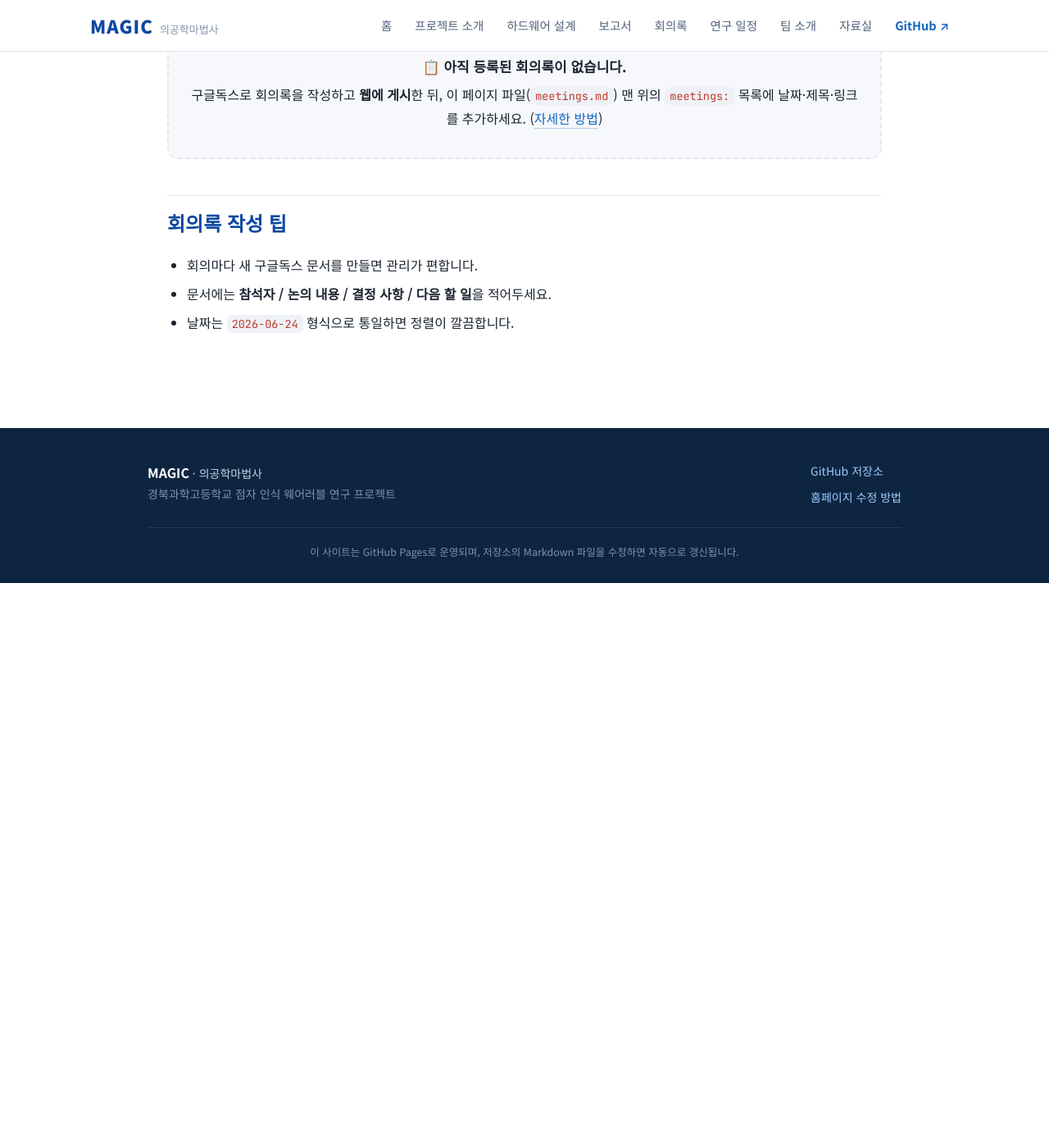
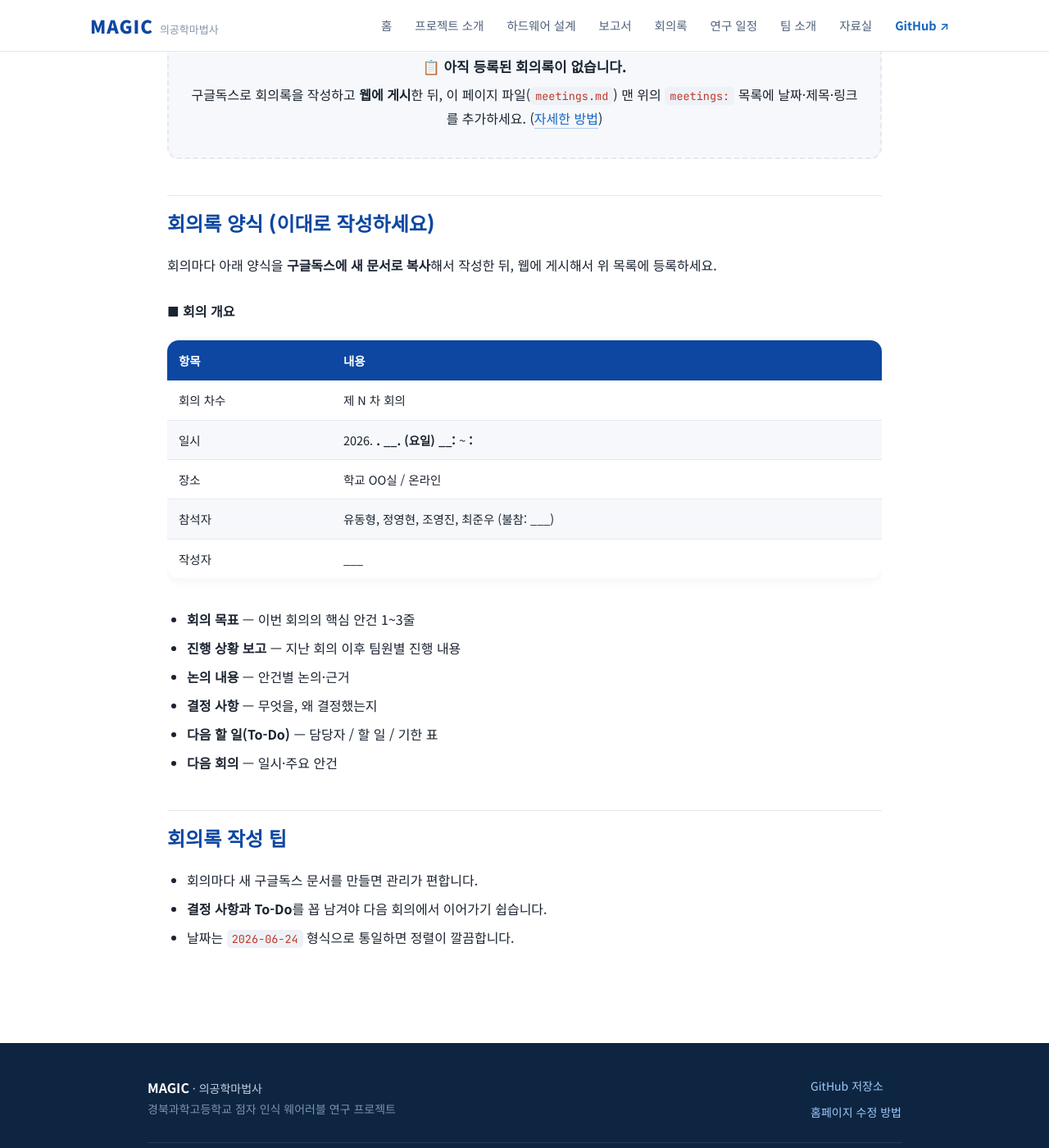
Before and after one commit to NAMU578/MAGIC, a Jekyll site: the page built from meetings.md, in a window 1280 px wide and 1400 px high, scrolled down 311 px. Shown: the whole window at 82% size. Built offline with Jekyll 4.4.1, drawn with Linux system fonts in a browser that asks for light colours; before the commit the page ends 1022 px from its top, so only the background shows below that.

Commit message:
보고서 임베드 개선 + 회의록 양식 추가
- 구글독스 임베드 시 ?embedded=true 자동 적용 → 상단 '구글 문서로 로드됨' 띠 제거
- 보고서 페이지 와이드 모드(body_class: report-wide) + 임베드 높이 85vh로 확대해 문서 잘 보이게
- 회의록 페이지에 표준 회의록 양식 안내 섹션 추가

```diff
--- a/_layouts/page.html
+++ b/_layouts/page.html
@@ -47,7 +47,7 @@
   {% endif %}
 
   <main class="site-main">
-    <article class="content">
+    <article class="content{% if page.body_class %} {{ page.body_class }}{% endif %}">
       {% if page.url != "/" and page.title %}
       <h1 class="page-title">{{ page.title }}</h1>
       {% endif %}
--- a/assets/css/style.css
+++ b/assets/css/style.css
@@ -199,8 +199,10 @@
 .gdoc-open:hover { text-decoration: underline; }
 .gdoc-frame-wrap { position: relative; width: 100%; background: #fff; }
 .gdoc-frame {
-  width: 100%; height: 1100px; border: 0; display: block;
+  width: 100%; height: 85vh; min-height: 800px; border: 0; display: block;
 }
+/* 보고서 페이지는 문서가 잘 보이도록 본문 폭을 넓힌다 */
+.report-wide .gdoc-card { margin-left: calc(50% - 47vw); margin-right: calc(50% - 47vw); max-width: 94vw; }
 .gdoc-empty {
   margin: 24px 0; padding: 28px 24px; border: 2px dashed var(--line);
   border-radius: var(--radius); background: var(--bg-soft); text-align: center;
@@ -221,5 +223,6 @@
 .doc-item-date { font-size: 13px; color: var(--muted); }
 
 @media (max-width: 760px) {
-  .gdoc-frame { height: 720px; }
+  .gdoc-frame { height: 78vh; min-height: 560px; }
+  .report-wide .gdoc-card { margin-left: 0; margin-right: 0; max-width: 100%; }
 }
--- a/meetings.md
+++ b/meetings.md
@@ -26,8 +26,33 @@
 </div>
 {% endif %}
 
+## 회의록 양식 (이대로 작성하세요)
+
+회의마다 아래 양식을 **구글독스에 새 문서로 복사**해서 작성한 뒤, 웹에 게시해서 위 목록에 등록하세요.
+
+<div class="table-wrap" markdown="1">
+
+**■ 회의 개요**
+
+| 항목 | 내용 |
+|---|---|
+| 회의 차수 | 제 N 차 회의 |
+| 일시 | 2026. __. __. (요일) __:__ ~ __:__ |
+| 장소 | 학교 OO실 / 온라인 |
+| 참석자 | 유동형, 정영현, 조영진, 최준우 (불참: ___) |
+| 작성자 | ___ |
+
+</div>
+
+- **회의 목표** — 이번 회의의 핵심 안건 1~3줄
+- **진행 상황 보고** — 지난 회의 이후 팀원별 진행 내용
+- **논의 내용** — 안건별 논의·근거
+- **결정 사항** — 무엇을, 왜 결정했는지
+- **다음 할 일(To-Do)** — 담당자 / 할 일 / 기한 표
+- **다음 회의** — 일시·주요 안건
+
 ## 회의록 작성 팁
 
 - 회의마다 새 구글독스 문서를 만들면 관리가 편합니다.
-- 문서에는 **참석자 / 논의 내용 / 결정 사항 / 다음 할 일**을 적어두세요.
+- **결정 사항과 To-Do**를 꾭 남겨야 다음 회의에서 이어가기 쉽습니다.
 - 날짜는 `2026-06-24` 형식으로 통일하면 정렬이 깔끔합니다.
```
Also changed, not shown: _includes/gdoc-embed.html (+9 -2 lines), report.md (+1 -0 lines).
